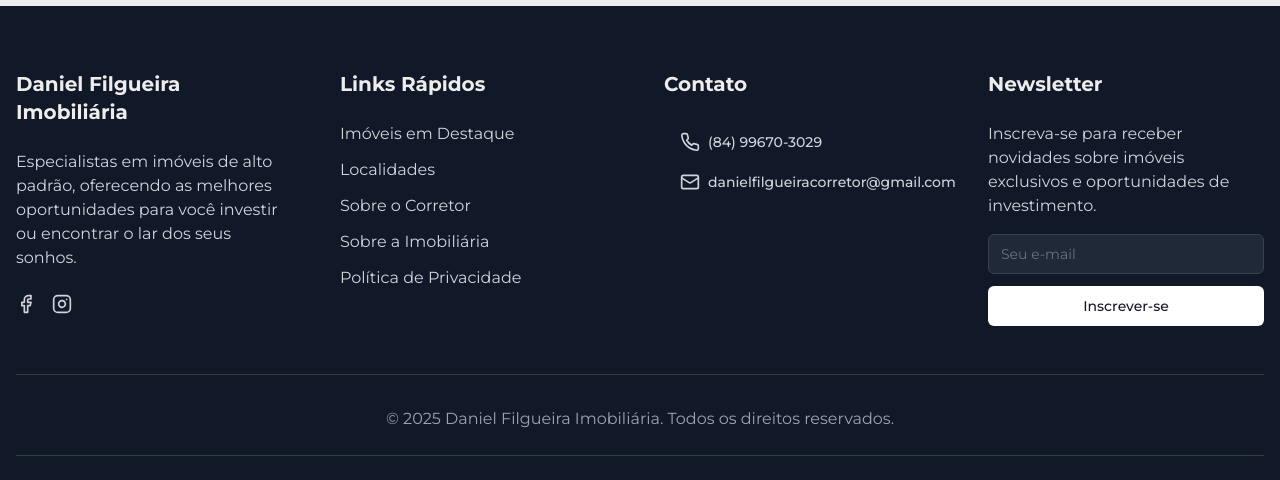
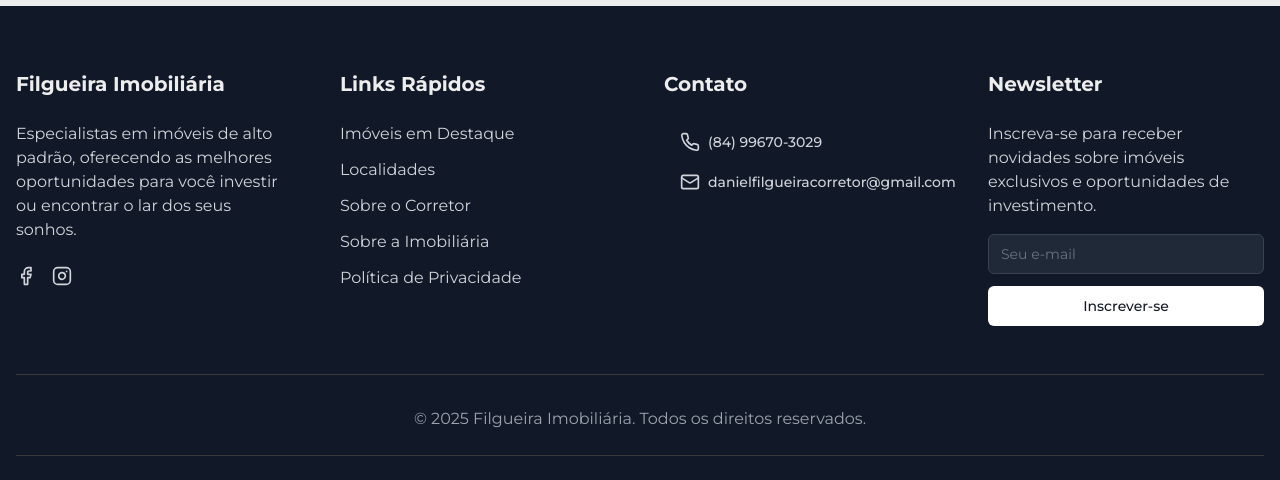
Before and after one commit to natanhermes/realty-hub-daniel-filgueira, a Next.js app: page /imoveis in a window 1280 px wide. Shown: the part 970-1450 px from the top of the page. Built offline with nearby package versions, Linux system fonts and the light colour scheme; no server answers; the database is empty.

Commit message:
fix: change agyncy name, remove priority images and fix styles

```diff
--- a/app/layout.tsx
+++ b/app/layout.tsx
@@ -20,7 +20,7 @@ const bombalurina = localFont({
 });
 
 export const metadata = {
-  title: 'Daniel Filgueira Imobiliária',
+  title: 'Filgueira Imobiliária',
   description: 'Encontre o imóvel dos seus sonhos com facilidade e segurança.',
 };
 
--- a/app/privacy-policy/page.tsx
+++ b/app/privacy-policy/page.tsx
@@ -10,7 +10,7 @@ export default function PrivacyPolicy() {
 
         <div className="space-y-6">
           <p className="text-leadGray">
-            A Daniel Filgueira Imobiliária valoriza a privacidade e a segurança das informações de seus clientes e visitantes. Este documento tem como objetivo esclarecer como coletamos, usamos, armazenamos e protegemos seus dados ao acessar nosso site danielfilgueira.com.br e utilizar nossos serviços.
+            A Filgueira Imobiliária valoriza a privacidade e a segurança das informações de seus clientes e visitantes. Este documento tem como objetivo esclarecer como coletamos, usamos, armazenamos e protegemos seus dados ao acessar nosso site danielfilgueira.com.br e utilizar nossos serviços.
           </p>
 
           <section>
@@ -28,7 +28,7 @@ export default function PrivacyPolicy() {
             <p className="text-leadGray mb-2">As informações coletadas são utilizadas para:</p>
             <ul className="list-disc pl-6 text-leadGray space-y-2">
               <li>Fornecer atendimento personalizado e responder dúvidas ou solicitações;</li>
-              <li>Enviar informações sobre imóveis, serviços e novidades da Daniel Filgueira Imobiliária;</li>
+              <li>Enviar informações sobre imóveis, serviços e novidades da Filgueira Imobiliária;</li>
               <li>Melhorar a experiência de navegação e otimizar nossos serviços;</li>
               <li>Garantir a segurança do site e cumprir obrigações legais.</li>
             </ul>
@@ -85,7 +85,7 @@ export default function PrivacyPolicy() {
 
           <div className="mt-8 pt-4 border-t">
             <p className="text-leadGray">
-              Daniel Filgueira Imobiliária{' '}
+              Filgueira Imobiliária{' '}
               <a href="https://www.danielfilgueira.com.br" className="text-blue-600 hover:underline">
                 www.danielfilgueira.com.br
               </a>
--- a/components/about-agency.tsx
+++ b/components/about-agency.tsx
@@ -57,7 +57,7 @@ export const AboutAgency = forwardRef<HTMLDivElement>((_, ref) => {
             transition={{ duration: 0.5 }}
             className="text-center mb-16"
           >
-            <h2 className="text-3xl md:text-4xl font-bold mb-4 text-lightGold">Sobre a Daniel Filgueira Imobiliária</h2>
+            <h2 className="text-3xl md:text-4xl font-bold mb-4 text-lightGold">Sobre a Filgueira Imobiliária</h2>
             <p className="text-carbonBlack max-w-2xl mx-auto">
               Modernidade, Tecnologia e Elegância no Mercado Imobiliário
             </p>
@@ -104,10 +104,9 @@ export const AboutAgency = forwardRef<HTMLDivElement>((_, ref) => {
             >
               <Image
                 src={'/assets/daniel-principal.jpg'}
-                alt={'Daniel Filgueira Imobiliária - CRECI 8421-F'}
+                alt={'Filgueira Imobiliária - CRECI 8421-F'}
                 fill
                 className="object-contain rounded-lg"
-                priority
               />
               <div className="absolute inset-0 bg-gradient-to-t from-black/50  to-transparent"></div>
             </motion.div>
--- a/components/about-agent.tsx
+++ b/components/about-agent.tsx
@@ -11,17 +11,17 @@ const brokerPhotos = [
   {
     id: 1,
     src: "/assets/daniel-1.jfif?height=800&width=600",
-    alt: "Daniel Filgueira Imobiliária",
+    alt: "Filgueira Imobiliária",
   },
   {
     id: 2,
     src: "/assets/daniel-2.jfif?height=800&width=600",
-    alt: "Daniel Filgueira Imobiliária",
+    alt: "Filgueira Imobiliária",
   },
   {
     id: 3,
     src: "/assets/daniel-3.jfif?height=800&width=600",
-    alt: "Daniel Filgueira Imobiliária",
+    alt: "Filgueira Imobiliária",
   },
 ]
 
@@ -100,7 +100,6 @@ export const AboutAgent = forwardRef<HTMLDivElement>((_, ref) => {
                       alt={brokerPhotos[currentPhotoIndex].alt}
                       fill
                       className="object-cover"
-                      priority
                     />
                     <div className="absolute inset-0 bg-gradient-to-t from-black/50 to-transparent"></div>
                   </motion.div>
@@ -176,7 +175,7 @@ export const AboutAgent = forwardRef<HTMLDivElement>((_, ref) => {
                 <p className="text-lg text-carbonBlack mb-8">
                   Sua trajetória é marcada pela busca incessante por tecnologia de ponta e inteligência artificial, criando ferramentas
                   que não apenas otimizaram processos, mas também redefiniram a forma de interagir com o mercado imobiliário.
-                  Como líder à frente da Daniel Filgueira Imobiliária, Daniel oferece mais do que transações comerciais – ele proporciona
+                  Como líder à frente da Filgueira Imobiliária, Daniel oferece mais do que transações comerciais – ele proporciona
                   experiências personalizadas e diferenciadas, sempre com um alto nível de requinte e sofisticação.
                 </p>
                 <p className="text-lg text-carbonBlack mb-8">
@@ -185,7 +184,7 @@ export const AboutAgent = forwardRef<HTMLDivElement>((_, ref) => {
                   atendimento personalizado coloca Daniel Filgueira como um verdadeiro pioneiro no cenário imobiliário de Natal.
                 </p>
                 <p className="text-lg text-carbonBlack mb-8">
-                  Para quem busca mais do que apenas um imóvel, mas uma experiência única e bem-sucedida, a Daniel Filgueira Imobiliária é
+                  Para quem busca mais do que apenas um imóvel, mas uma experiência única e bem-sucedida, a Filgueira Imobiliária é
                   sinônimo de confiança, inovação e excelência.
                 </p>
 
--- a/components/footer.tsx
+++ b/components/footer.tsx
@@ -12,7 +12,7 @@ export function Footer() {
       <div className="container mx-auto px-4 py-8 pt-16">
         <div className="grid grid-cols-1 md:grid-cols-2 lg:grid-cols-4 gap-12">
           <div>
-            <h3 className="text-xl font-bold mb-6">Daniel Filgueira Imobiliária</h3>
+            <h3 className="text-xl font-bold mb-6">Filgueira Imobiliária</h3>
             <p className="text-gray-300 mb-6">
               Especialistas em imóveis de alto padrão, oferecendo as melhores oportunidades para você investir ou
               encontrar o lar dos seus sonhos.
@@ -99,7 +99,7 @@ export function Footer() {
         </div>
 
         <div className="border-t border-leadGray mt-12 my-6 pt-8 text-center text-gray-400">
-          <p>© {new Date().getFullYear()} Daniel Filgueira Imobiliária. Todos os direitos reservados.</p>
+          <p>© {new Date().getFullYear()} Filgueira Imobiliária. Todos os direitos reservados.</p>
         </div>
         <div className="flex items-center gap-2 border-t justify-center border-leadGray pt-6">
           <p className="text-gray-400 text-sm">Desenvolvido por</p>
--- a/components/hero-section.tsx
+++ b/components/hero-section.tsx
@@ -19,7 +19,7 @@ const features = [
   {
     icon: <Shield className="h-10 w-10 text-darkBlue" />,
     title: "Os melhores imóveis para você",
-    description: "Na Daniel Filgueira Imobiliária, oferecemos uma seleção criteriosa de apartamentos, casas, salas comerciais e terrenos. Nossa equipe está pronta para auxiliá-lo na escolha do imóvel ideal. Entre em contato e agende uma visita.",
+    description: "Na Filgueira Imobiliária, oferecemos uma seleção criteriosa de apartamentos, casas, salas comerciais e terrenos. Nossa equipe está pronta para auxiliá-lo na escolha do imóvel ideal. Entre em contato e agende uma visita.",
   },
   {
     icon: <Award className="h-10 w-10 text-darkBlue" />,
@@ -67,7 +67,7 @@ export function HeroSection({ slides, title, subtitle, showButton, isHomepage }:
             className={`absolute inset-0 transition-opacity duration-1000 ease-in-out ${index === currentSlide ? "opacity-100" : "opacity-0"
               }`}
           >
-            <Image src={slide.image || "/placeholder.svg"} alt={slide.alt} fill priority className="object-cover grayscale" />
+            <Image src={slide.image || "/placeholder.svg"} alt={slide.alt} fill className="object-cover grayscale" />
             <div className="absolute inset-0 bg-black/40" />
           </div>
         ))}
--- a/components/properties-by-location.tsx
+++ b/components/properties-by-location.tsx
@@ -56,11 +56,21 @@ export const PropertiesByLocation = forwardRef<HTMLDivElement>((_, ref) => {
             animate="show"
             className="grid grid-cols-1 md:grid-cols-2 lg:grid-cols-3 gap-8"
           >
-            {propertiesByLocation?.map((property) => {
-              return (
-                <PropertyCard key={property.code} property={property} navigationUrl={`/imoveis/${property.code}`} />
-              )
-            })}
+
+            {propertiesByLocation?.length === 0 ? (
+              <div className="flex md:col-span-3 h-96 items-center justify-center">
+                <p className="text-darkBlue font-bold mx-auto">Não possuímos imóveis para está localidade.</p>
+              </div>
+            ) : (
+              <>
+                {propertiesByLocation?.map((property) => {
+                  return (
+                    <PropertyCard key={property.code} property={property} navigationUrl={`/imoveis/${property.code}`} />
+                  )
+                })}
+              </>
+            )}
+
           </motion.div>
         </TabsContent>
       ))
--- a/components/property-card.tsx
+++ b/components/property-card.tsx
@@ -34,7 +34,6 @@ export function PropertyCard({ property, featured = false, navigationUrl }: Prop
               src={imageHighlight ? imageHighlight.url : "/placeholder.svg"}
               alt={property.title}
               fill
-              priority
               className="object-cover transition-transform duration-500 hover:scale-110"
             />
             {featured && <Badge className="absolute bg-lightGold top-4 left-4 text-whiteIce">Destaque</Badge>}
@@ -44,7 +43,7 @@ export function PropertyCard({ property, featured = false, navigationUrl }: Prop
             <h3 className="text-xl font-bold mb-2 line-clamp-1">{property.title}</h3>
             <div className="flex items-center text-muted-foreground mb-4">
               <MapPin className="h-4 w-4 mr-1" />
-              <span className="text-sm">{property.neighborhood}</span>
+              <span className="text-sm">{property.neighborhood || `${property.city}`}</span>
             </div>
             <div>
               {typeof property.salePrice === 'number' && property.salePrice > 0 && (
--- a/components/property-gallery.tsx
+++ b/components/property-gallery.tsx
@@ -76,7 +76,6 @@ export function PropertyGallery({ media, title }: PropertyGalleryProps) {
                   alt={`${title} - Item ${currentIndex + 1}`}
                   fill
                   className="object-cover"
-                  priority
                 />
               </div>
             )}
@@ -233,7 +232,6 @@ export function PropertyGallery({ media, title }: PropertyGalleryProps) {
                     fill
                     className="object-contain"
                     sizes="(max-width: 768px) 100vw, 80vw"
-                    priority
                   />
                 )}
 
```
